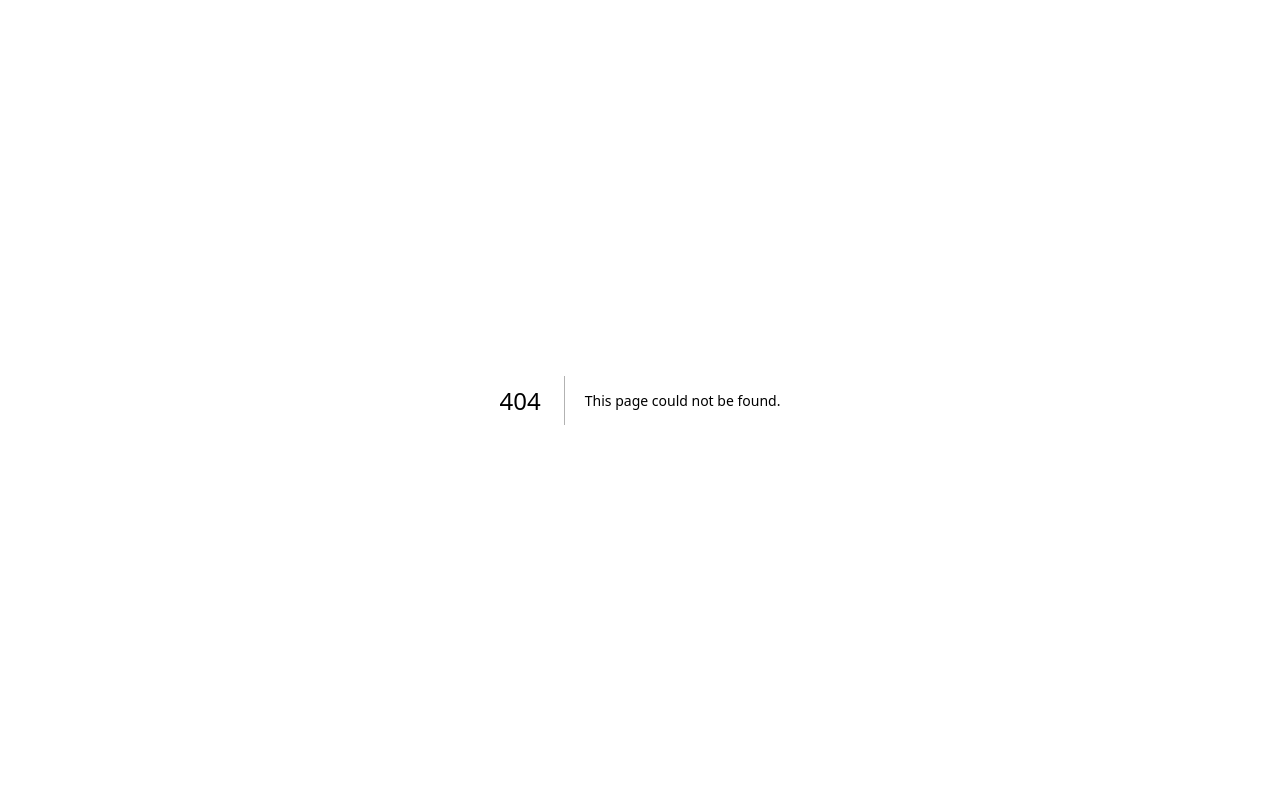
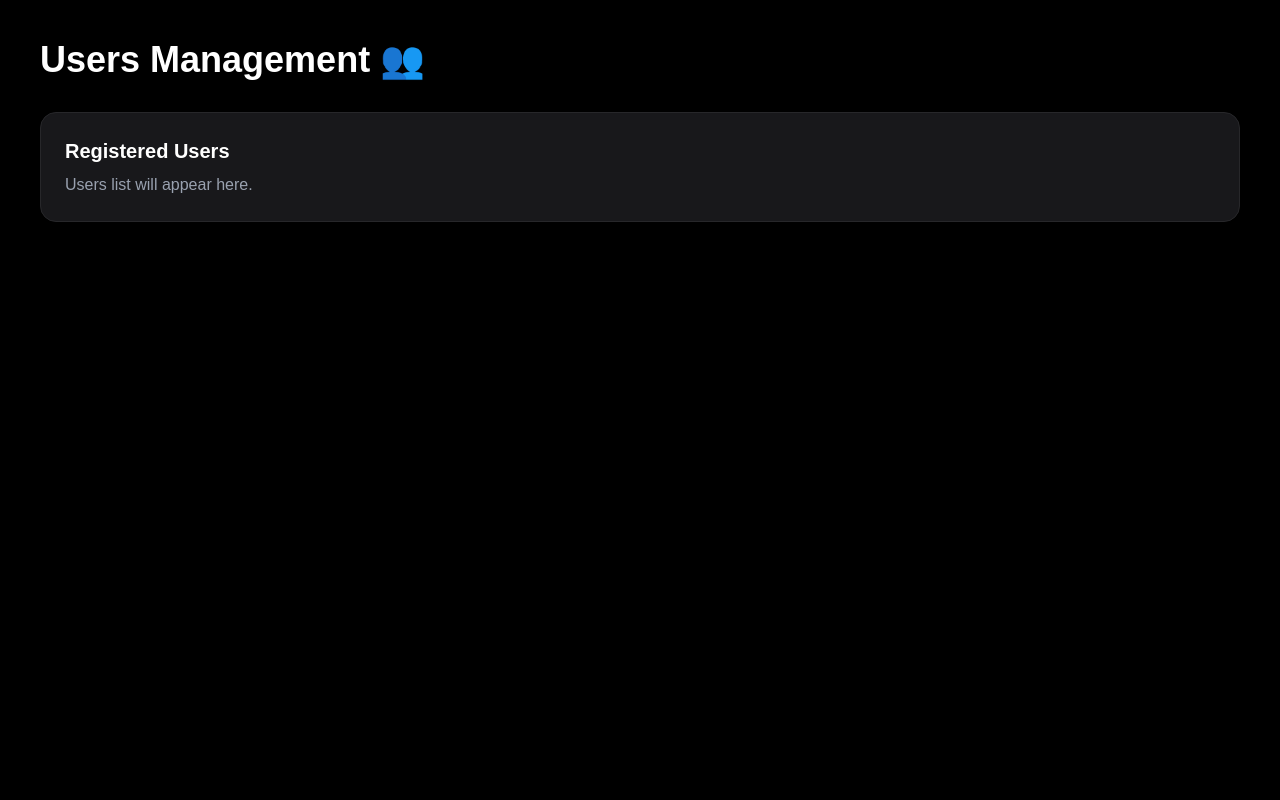
Before and after one commit to singhshivamraj74-glitch/image-prepare, a Next.js app: page /admin/users in a window 1280 px wide. Before the commit this address had no page. Shown: the top 800 px of the page. Built offline with nearby package versions, Linux system fonts and the light colour scheme.

Commit message:
added users page

```diff
--- /dev/null
+++ b/src/app/admin/users/page.tsx
@@ -0,0 +1,23 @@
+"use client";
+
+export default function UsersPage() {
+  return (
+    <div className="min-h-screen bg-black text-white p-10">
+
+      <h1 className="text-4xl font-bold mb-8">
+        Users Management 👥
+      </h1>
+
+      <div className="border border-zinc-800 rounded-2xl p-6 bg-zinc-900">
+        <h2 className="text-xl font-semibold mb-2">
+          Registered Users
+        </h2>
+
+        <p className="text-gray-400">
+          Users list will appear here.
+        </p>
+      </div>
+
+    </div>
+  );
+}
```
